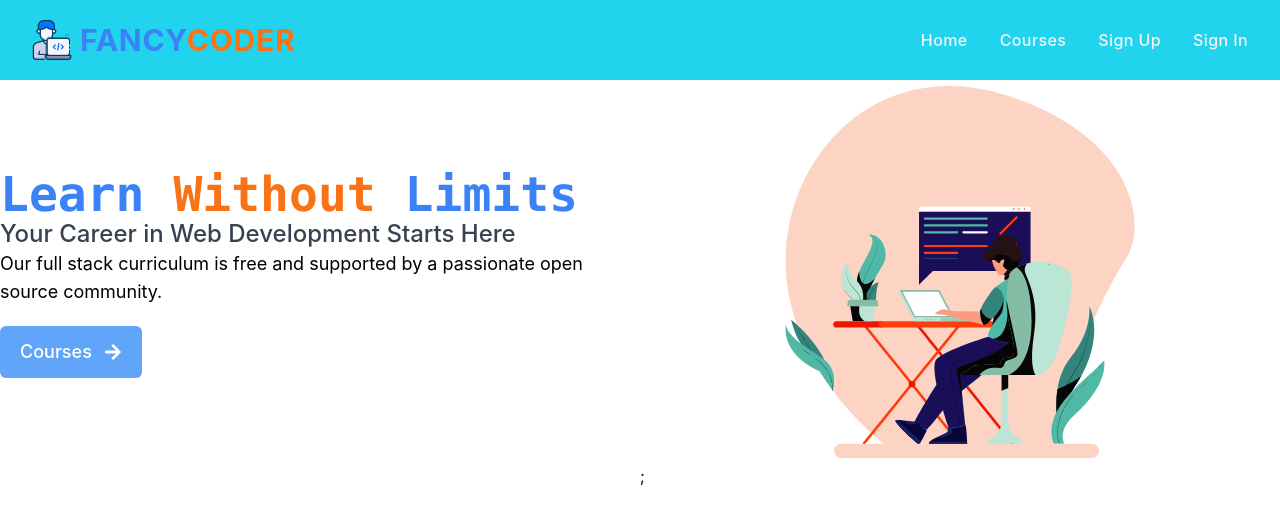
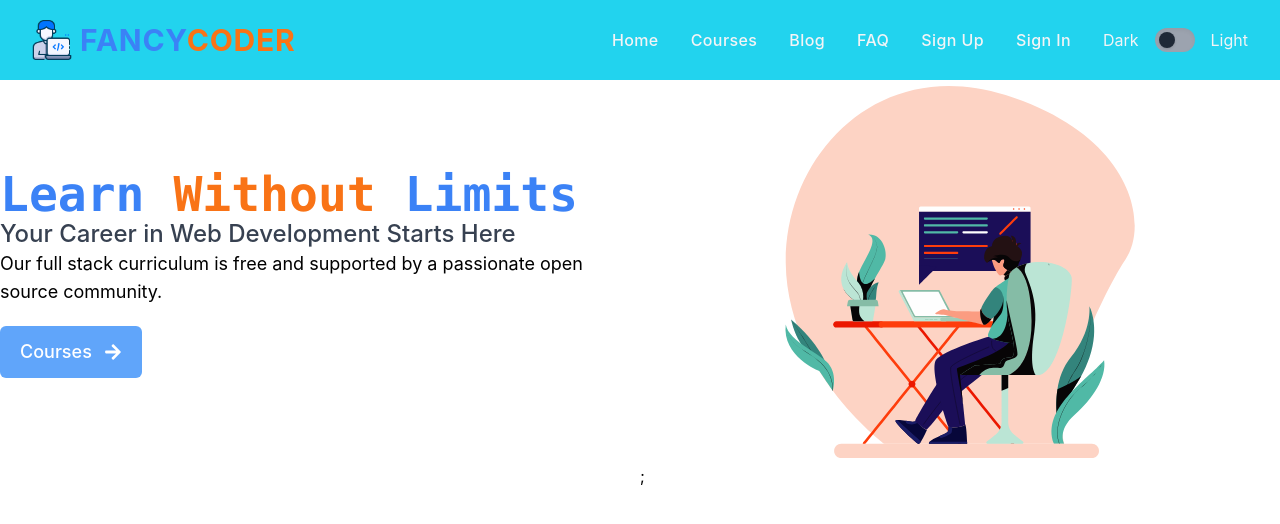
Before and after one commit to ThisIsKhalid/fancy-coder-client-site, a React (Create React App) app: page / in a window 1280 px wide. Shown: the top 524 px of the page. Built offline with nearby package versions, Linux system fonts and the light colour scheme; no server answers.

Commit message:
added faq, blog, profile

```diff
--- /dev/null
+++ b/src/Pages/Blog/Blog.js
@@ -0,0 +1,11 @@
+import React from 'react';
+
+const Blog = () => {
+    return (
+        <div>
+            <h1>This is blog</h1>
+        </div>
+    );
+};
+
+export default Blog;
--- /dev/null
+++ b/src/Pages/FAQ/FAQ.js
@@ -0,0 +1,11 @@
+import React from 'react';
+
+const FAQ = () => {
+    return (
+        <div>
+            <h1>This is faq</h1>
+        </div>
+    );
+};
+
+export default FAQ;
--- /dev/null
+++ b/src/Pages/Other/Profile.js
@@ -0,0 +1,55 @@
+import React, { useContext } from "react";
+import { AuthContext } from "../../context/AuthProvider";
+
+const Profile = () => {
+    const {user} = useContext(AuthContext);
+  return (
+    <div className="max-w-md p-8 sm:flex sm:space-x-6 bg-gray-900 text-gray-100 mx-auto mt-10 rounded-md">
+      <div className="flex-shrink-0 w-full mb-6 h-44 sm:h-32 sm:w-32 sm:mb-0">
+        <img
+          src={user?.photoURL}
+          alt=""
+          className="object-cover object-center w-full h-full rounded bg-gray-500"
+        />
+      </div>
+      <div className="flex flex-col space-y-4">
+        <div>
+          <h2 className="text-2xl font-semibold">{user?.displayName}</h2>
+          <span className="text-sm text-gray-400">Wev Developer</span>
+        </div>
+        <div className="space-y-1">
+          <span className="flex items-center space-x-2">
+            <svg
+              xmlns="http://www.w3.org/2000/svg"
+              viewBox="0 0 512 512"
+              aria-label="Email address"
+              className="w-4 h-4"
+            >
+              <path
+                fill="currentColor"
+                d="M274.6,25.623a32.006,32.006,0,0,0-37.2,0L16,183.766V496H496V183.766ZM464,402.693,339.97,322.96,464,226.492ZM256,51.662,454.429,193.4,311.434,304.615,256,268.979l-55.434,35.636L57.571,193.4ZM48,226.492,172.03,322.96,48,402.693ZM464,464H48V440.735L256,307.021,464,440.735Z"
+              ></path>
+            </svg>
+            <span className="text-gray-400">{user?.email}</span>
+          </span>
+          <span className="flex items-center space-x-2">
+            <svg
+              xmlns="http://www.w3.org/2000/svg"
+              viewBox="0 0 512 512"
+              aria-label="Phonenumber"
+              className="w-4 h-4"
+            >
+              <path
+                fill="currentColor"
+                d="M449.366,89.648l-.685-.428L362.088,46.559,268.625,171.176l43,57.337a88.529,88.529,0,0,1-83.115,83.114l-57.336-43L46.558,362.088l42.306,85.869.356.725.429.684a25.085,25.085,0,0,0,21.393,11.857h22.344A327.836,327.836,0,0,0,461.222,133.386V111.041A25.084,25.084,0,0,0,449.366,89.648Zm-20.144,43.738c0,163.125-132.712,295.837-295.836,295.837h-18.08L87,371.76l84.18-63.135,46.867,35.149h5.333a120.535,120.535,0,0,0,120.4-120.4v-5.333l-35.149-46.866L371.759,87l57.463,28.311Z"
+              ></path>
+            </svg>
+            <span className="text-gray-400">+25 381 77 983</span>
+          </span>
+        </div>
+      </div>
+    </div>
+  );
+};
+
+export default Profile;
--- /dev/null
+++ b/src/Pages/Other/Toogle.js
@@ -0,0 +1,20 @@
+import React from "react";
+
+const Toogle = () => {
+  return (
+    <label
+      htmlFor="Toggle1"
+      className="inline-flex items-center space-x-4 cursor-pointer text-gray-100"
+    >
+      <span>Dark</span>
+      <span className="relative">
+        <input id="Toggle1" type="checkbox" className="hidden peer" />
+        <div className="w-10 h-6 rounded-full shadow-inner bg-gray-400 peer-checked:bg-violet-400"></div>
+        <div className="absolute inset-y-0 left-0 w-4 h-4 m-1 rounded-full shadow peer-checked:right-0 peer-checked:left-auto bg-gray-800"></div>
+      </span>
+      <span>Light</span>
+    </label>
+  );
+};
+
+export default Toogle;
--- a/src/Pages/Shared/Header.js
+++ b/src/Pages/Shared/Header.js
@@ -4,6 +4,7 @@ import { Link } from "react-router-dom";
 import { toast } from "react-toastify";
 import img from "../../Assets/programmer.png";
 import { AuthContext } from "../../context/AuthProvider";
+import Toogle from "../Other/Toogle";
 
 const Header = () => {
   const [isMenuOpen, setIsMenuOpen] = useState(false);
@@ -36,7 +37,7 @@ const Header = () => {
                 to="/home"
                 aria-label="Home"
                 title="Home"
-                className="font-medium tracking-wide text-gray-100 transition-colors duration-200 hover:text-teal-accent-400"
+                className="font-medium tracking-wide text-gray-100 transition-colors duration-200 hover:text-orange-400"
               >
                 Home
               </Link>
@@ -46,14 +47,35 @@ const Header = () => {
                 to="/courses"
                 aria-label="Courses"
                 title="Courses"
-                className="font-medium tracking-wide text-gray-100 transition-colors duration-200 hover:text-teal-accent-400"
+                className="font-medium tracking-wide text-gray-100 transition-colors duration-200 hover:text-orange-400"
               >
                 Courses
+              </Link>
+            </li>
+            <li>
+              <Link
+                to="/blog"
+                aria-label="Blog"
+                title="Blog"
+                className="font-medium tracking-wide text-gray-100 transition-colors duration-200 hover:text-orange-400"
+              >
+                Blog
+              </Link>
+            </li>
+            <li>
+              <Link
+                to="/faq"
+                aria-label="faq"
+                title="faq"
+                className="font-medium tracking-wide text-gray-100 transition-colors duration-200 hover:text-orange-400"
+              >
+                FAQ
               </Link>
             </li>
             {user?.email ? (
               <>
                 <li>
+                  <Link to="/profile">
                     {user?.photoURL ? (
                       <img
                         className="h-12 w-12 rounded-full"
@@ -68,13 +90,14 @@ const Header = () => {
                         title={user?.displayName}
                       ></FaUserCircle>
                     )}
+                  </Link>
                 </li>
                 <li>
                   <button
                     onClick={handleSignOut}
                     aria-label="Sign in"
                     title="Sign in"
-                    className="font-medium tracking-wide text-gray-100 transition-colors duration-200 hover:text-teal-accent-400"
+                    className="font-medium tracking-wide text-gray-100 transition-colors duration-200 hover:text-orange-400"
                   >
                     Sign Out
                   </button>
@@ -87,7 +110,7 @@ const Header = () => {
                     to="/signup"
                     aria-label="Sign Up"
                     title="Sign Up"
-                    className="font-medium tracking-wide text-gray-100 transition-colors duration-200 hover:text-teal-accent-400"
+                    className="font-medium tracking-wide text-gray-100 transition-colors duration-200 hover:text-orange-400"
                   >
                     Sign Up
                   </Link>
@@ -97,13 +120,16 @@ const Header = () => {
                     to="/signin"
                     aria-label="Sign in"
                     title="Sign in"
-                    className="font-medium tracking-wide text-gray-100 transition-colors duration-200 hover:text-teal-accent-400"
+                    className="font-medium tracking-wide text-gray-100 transition-colors duration-200 hover:text-orange-400"
                   >
                     Sign In
                   </Link>
                 </li>
               </>
             )}
+            <li>
+              <Toogle></Toogle>
+            </li>
           </ul>
           <div className="lg:hidden">
             <button
@@ -182,7 +208,46 @@ const Header = () => {
                           Courses
                         </Link>
                       </li>
+                      <li>
+                        <Link
+                          to="/blog"
+                          aria-label="Blog"
+                          title="Blog"
+                          className="font-medium tracking-wide text-gray-700 transition-colors duration-200 hover:text-deep-purple-accent-400"
+                        >
+                          Blog
+                        </Link>
+                      </li>
+                      <li>
+                        <Link
+                          to="/faq"
+                          aria-label="FAQ"
+                          title="FAQ"
+                          className="font-medium tracking-wide text-gray-700 transition-colors duration-200 hover:text-deep-purple-accent-400"
+                        >
+                          FAQ
+                        </Link>
+                      </li>
                       {user?.email ? (
+                        <>
+                          <li>
+                            <Link to="/profile">
+                              {user?.photoURL ? (
+                                <img
+                                  className="h-12 w-12 rounded-full"
+                                  src={user?.photoURL}
+                                  aria-label={user?.displayName}
+                                  title={user?.displayName}
+                                  alt=""
+                                />
+                              ) : (
+                                <FaUserCircle
+                                  aria-label={user?.displayName}
+                                  title={user?.displayName}
+                                ></FaUserCircle>
+                              )}
+                            </Link>
+                          </li>
                           <li>
                             <button
                               onClick={handleSignOut}
@@ -193,6 +258,7 @@ const Header = () => {
                               Sign Out
                             </button>
                           </li>
+                        </>
                       ) : (
                         <>
                           <li>
```
Also changed, not shown: src/routes/routes.js (+15 -0 lines). Lines whose indentation alone changed are shown as unchanged.
